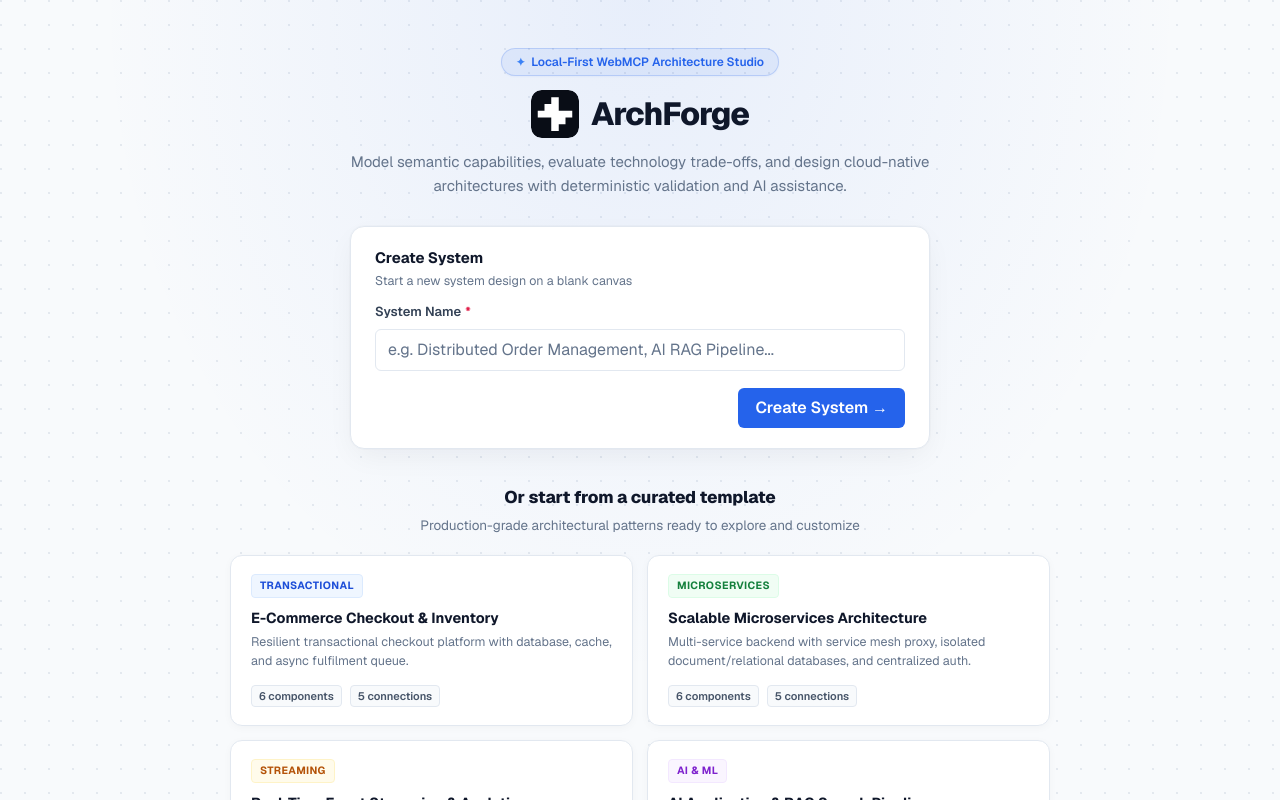
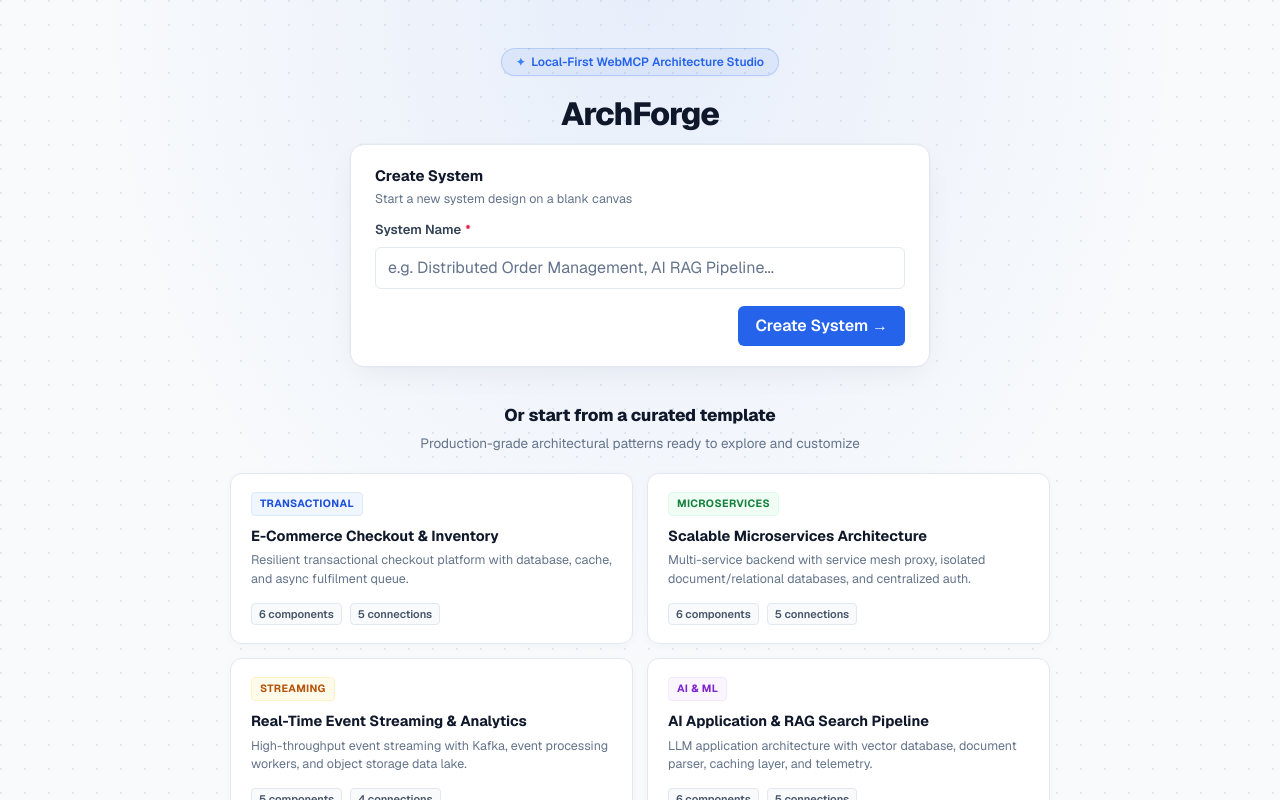
Before and after one commit to amit-ksh/archforge, a Next.js app: page / in a window 1280 px wide. Built offline with nearby package versions, Linux system fonts and the light colour scheme.

Commit message:
feaT: remove content

```diff
--- a/src/components/ui/brand-logo.tsx
+++ b/src/components/ui/brand-logo.tsx
@@ -1,46 +1,4 @@
 import type { CSSProperties, HTMLAttributes } from "react";
-
-export interface BrandMarkProps {
-  readonly size?: number;
-  readonly className?: string;
-  readonly style?: CSSProperties;
-  readonly "aria-label"?: string;
-  readonly role?: string;
-}
-
-export function BrandMark({
-  size = 24,
-  className,
-  style,
-  "aria-label": ariaLabel = "ArchForge mark",
-  role = "img",
-}: BrandMarkProps) {
-  return (
-    <svg
-      aria-label={ariaLabel}
-      className={className}
-      height={size}
-      role={role}
-      style={{
-        display: "inline-block",
-        flexShrink: 0,
-        borderRadius: `${Math.round(size * 0.22)}px`,
-        overflow: "hidden",
-        ...style,
-      }}
-      viewBox="0 0 64 64"
-      width={size}
-    >
-      {/* Sleek rounded squircle base */}
-      <rect fill="#090d16" height="64" rx="14" width="64" />
-      {/* Interlocking geometric tech pulse / architecture wave glyph */}
-      <path
-        d="M 9 27.5 H 18 V 18.5 H 27 V 9.5 H 37 V 27.5 H 55 V 36.5 H 46 V 45.5 H 37 V 54.5 H 27 V 36.5 H 9 V 27.5 Z"
-        fill="#ffffff"
-      />
-    </svg>
-  );
-}
 
 export interface BrandLogoProps extends HTMLAttributes<HTMLDivElement> {
   readonly size?: number;
@@ -73,14 +31,14 @@ export function BrandLogo({
       }}
       {...props}
     >
-      <BrandMark size={size} />
       {showWordmark ? (
         <span
           style={{
             fontSize: `${calculatedWordmarkSize}px`,
             fontWeight: 750,
             letterSpacing: "-0.025em",
-            fontFamily: "var(--font-sans, system-ui, -apple-system, BlinkMacSystemFont, sans-serif)",
+            fontFamily:
+              "var(--font-sans, system-ui, -apple-system, BlinkMacSystemFont, sans-serif)",
             color: "var(--text-primary, #0f172a)",
             lineHeight: 1,
             display: "inline-flex",
--- a/src/features/workspace/architecture-toolbar.tsx
+++ b/src/features/workspace/architecture-toolbar.tsx
@@ -3,7 +3,7 @@
 import type { ChangeEvent } from "react";
 
 import type { ExportFormat } from "@/application/contracts";
-import { Badge, BrandMark, Button, Toolbar } from "@/components/ui";
+import { Badge, Button, Toolbar } from "@/components/ui";
 import type { Architecture, EntityId } from "@/domain/architecture";
 
 import styles from "./workspace.module.css";
@@ -50,7 +50,6 @@ export function ArchitectureToolbar({
   return (
     <Toolbar aria-label="Architecture commands" className={styles.commandBar}>
       <div className={styles.brand}>
-        <BrandMark size={24} />
         <div>
           <strong>ArchForge</strong>
           <span>Architecture workspace</span>
@@ -74,7 +73,11 @@ export function ArchitectureToolbar({
       <Badge tone={validationCount > 0 ? "warning" : "success"}>
         {validationCount} {validationCount === 1 ? "issue" : "issues"}
       </Badge>
-      <div className={styles.exportControl} role="group" aria-label="Export architecture">
+      <div
+        className={styles.exportControl}
+        role="group"
+        aria-label="Export architecture"
+      >
         <select
           aria-label="Export format"
           disabled={exporting}
@@ -102,7 +105,11 @@ export function ArchitectureToolbar({
             <Button onClick={onOpenInputs} size="compact" variant="secondary">
               Inputs
             </Button>
-            <Button onClick={onOpenInspector} size="compact" variant="secondary">
+            <Button
+              onClick={onOpenInspector}
+              size="compact"
+              variant="secondary"
+            >
               Inspector
             </Button>
           </>
--- a/src/features/workspace/architecture-workspace.tsx
+++ b/src/features/workspace/architecture-workspace.tsx
@@ -5,7 +5,7 @@ import { useEffect, useMemo, useState } from "react";
 import { useArchitectureWorkspace } from "@/app/architecture-provider";
 import type { ExportFormat } from "@/application/contracts";
 import { ArchitectureCanvas } from "@/components/canvas";
-import { BrandMark, Button, Dialog, ErrorState, Skeleton } from "@/components/ui";
+import { Button, Dialog, ErrorState, Skeleton } from "@/components/ui";
 import type { EntityId } from "@/domain/architecture";
 import type { EditorTool } from "@/features/editor";
 
@@ -230,17 +230,15 @@ export function ArchitectureWorkspace() {
       <main className={styles.welcomeViewport} id="main-content">
         <div className={styles.welcomeHero}>
           <div className={styles.welcomeBadge}>
-            <span className={styles.welcomeBadgeSparkle} aria-hidden="true">✦</span>
+            <span className={styles.welcomeBadgeSparkle} aria-hidden="true">
+              ✦
+            </span>
             <span>Local-First WebMCP Architecture Studio</span>
           </div>
 
           <div className={styles.welcomeBrand}>
-            <BrandMark size={48} />
             <h1>ArchForge</h1>
           </div>
-          <p className={styles.welcomeSubtitle}>
-            Model semantic capabilities, evaluate technology trade-offs, and design cloud-native architectures with deterministic validation and AI assistance.
-          </p>
 
           <div className={styles.welcomeCreateCard}>
             <div className={styles.welcomeCreateHeader}>
@@ -260,7 +258,10 @@ export function ArchitectureWorkspace() {
           <div className={styles.welcomeTemplatesSection}>
             <div className={styles.welcomeTemplatesHeader}>
               <h2>Or start from a curated template</h2>
-              <p>Production-grade architectural patterns ready to explore and customize</p>
+              <p>
+                Production-grade architectural patterns ready to explore and
+                customize
+              </p>
             </div>
             <div className={styles.welcomeTemplatesGrid}>
               {ARCHITECTURE_TEMPLATES.map((tmpl) => (
@@ -273,14 +274,22 @@ export function ArchitectureWorkspace() {
                   <div className={styles.welcomeTemplateCardTop}>
                     <span
                       className={styles.templateCategoryBadge}
-                      data-category={tmpl.category.toLowerCase().replace(/[^a-z0-9]+/g, "-")}
+                      data-category={tmpl.category
+                        .toLowerCase()
+                        .replace(/[^a-z0-9]+/g, "-")}
                     >
                       {tmpl.category}
                     </span>
-                    <span className={styles.templateArrowAffordance}>Use Template →</span>
+                    <span className={styles.templateArrowAffordance}>
+                      Use Template →
+                    </span>
                   </div>
-                  <strong className={styles.welcomeTemplateTitle}>{tmpl.name}</strong>
-                  <p className={styles.welcomeTemplateDesc}>{tmpl.description}</p>
+                  <strong className={styles.welcomeTemplateTitle}>
+                    {tmpl.name}
+                  </strong>
+                  <p className={styles.welcomeTemplateDesc}>
+                    {tmpl.description}
+                  </p>
                   <div className={styles.welcomeTemplateMeta}>
                     <span className={styles.welcomeTemplateMetaBadge}>
                       {tmpl.request.components.length} components
@@ -302,14 +311,6 @@ export function ArchitectureWorkspace() {
             <div className={styles.welcomeFeaturePill}>
               <span className={styles.welcomeFeatureIcon}>🤖</span>
               <span>WebMCP AI Agent Ready</span>
-            </div>
-            <div className={styles.welcomeFeaturePill}>
-              <span className={styles.welcomeFeatureIcon}>⚖️</span>
-              <span>Evidence-Based Resolution</span>
-            </div>
-            <div className={styles.welcomeFeaturePill}>
-              <span className={styles.welcomeFeatureIcon}>🛡️</span>
-              <span>Deterministic Validation</span>
             </div>
           </div>
         </div>
```
Also changed, not shown: src/features/workspace/minimal-header.tsx (+65 -12 lines).
